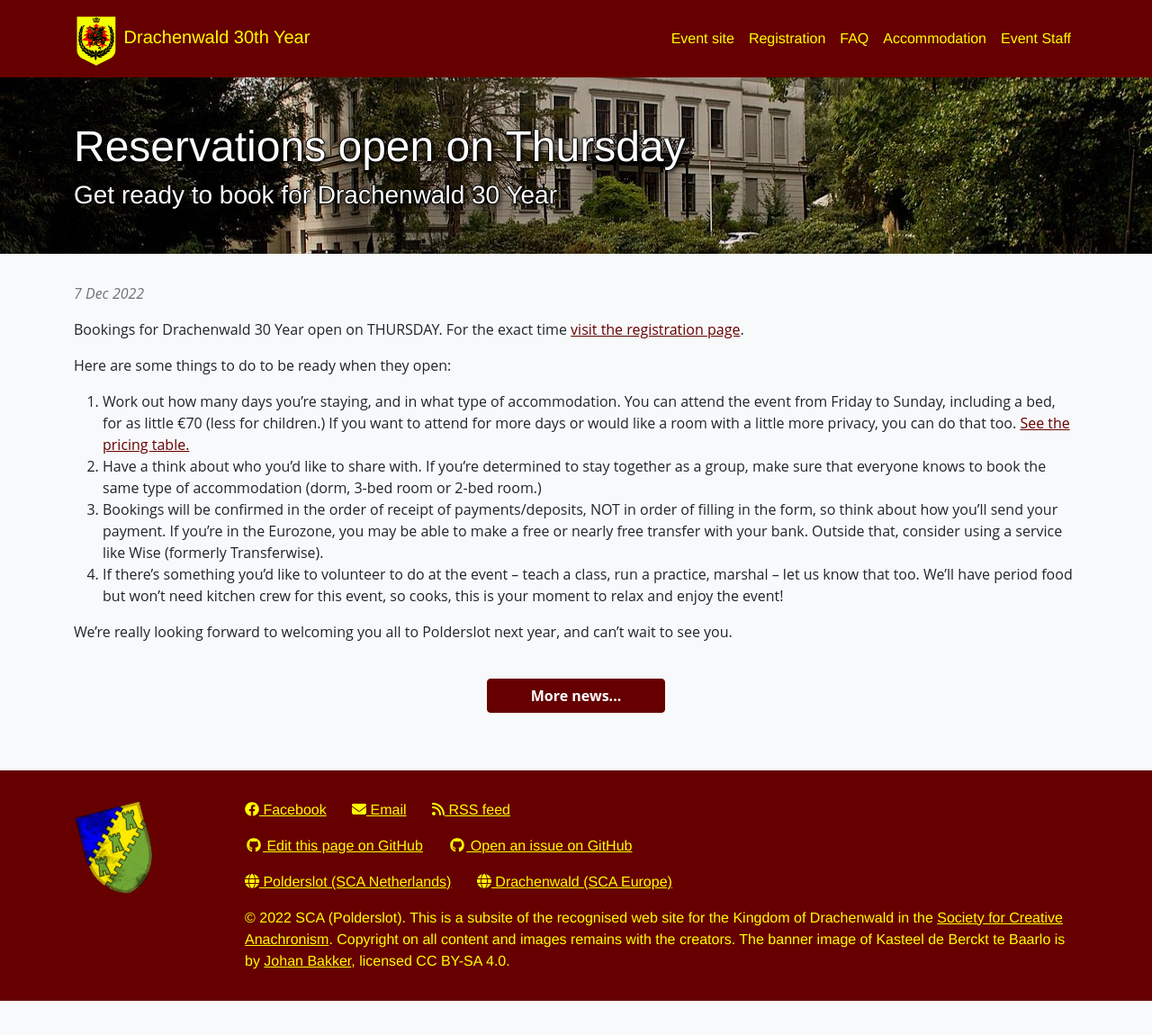
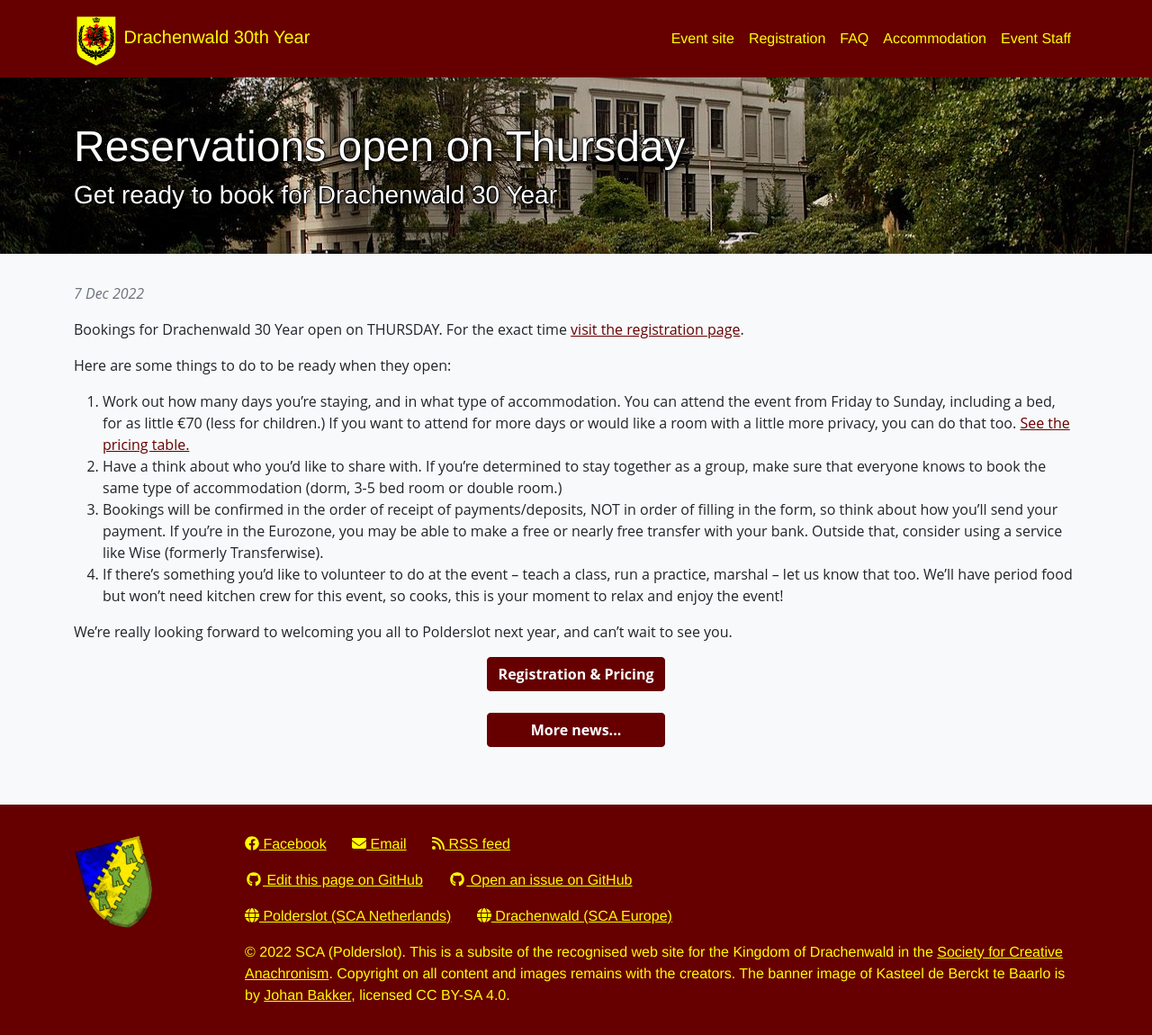
Before and after one commit to drachenwald/dw-30-year, a Jekyll site: the page built from _posts/2022-12-07-reg-opening-tomorrow.md, in a window 1280 px wide. Shown: the whole page at 90% size. Built offline with Jekyll 4.4.1, drawn with Linux system fonts in a browser that asks for light colours; some web fonts are replaced; before the commit the page ends 1112 px from its top, so only the background shows below that.

Commit message:
wording/layout tweaks

```diff
--- a/_posts/2022-12-07-reg-opening-tomorrow.md
+++ b/_posts/2022-12-07-reg-opening-tomorrow.md
@@ -3,13 +3,17 @@
 subtitle: "Get ready to book for Drachenwald 30 Year"
 excerpt: "Get ready to book for Drachenwald 30 Year."
 ---
-Bookings for Drachenwald 30 Year open on THURSDAY. For the exact time [visit the registration page](https://30year.drachenwald.sca.org/reg/).
+Bookings for Drachenwald 30 Year open on THURSDAY. For the exact time [visit the registration page]({% link reg/index.md %}).
 
 Here are some things to do to be ready when they open:
 
 1. Work out how many days you're staying, and in what type of accommodation. You can attend the event from Friday to Sunday, including a bed, for as little €70 (less for children.) If you want to attend for more days or would like a room with a little more privacy, you can do that too. [See the pricing table.](https://30year.drachenwald.sca.org/reg/)
-2. Have a think about who you'd like to share with. If you're determined to stay together as a group, make sure that everyone knows to book the same type of accommodation (dorm, 3-bed room or 2-bed room.)
+2. Have a think about who you'd like to share with. If you're determined to stay together as a group, make sure that everyone knows to book the same type of accommodation (dorm, 3-5 bed room or double room.)
 3. Bookings will be confirmed in the order of receipt of payments/deposits, NOT in order of filling in the form, so think about how you'll send your payment. If you're in the Eurozone, you may be able to make a free or nearly free transfer with your bank. Outside that, consider using a service like Wise (formerly Transferwise).
 4. If there's something you'd like to volunteer to do at the event – teach a class, run a practice, marshal – let us know that too. We'll have period food but won't need kitchen crew for this event, so cooks, this is your moment to relax and enjoy the event!
 
 We're really looking forward to welcoming you all to Polderslot next year, and can't wait to see you.
+
+<div class="text-center">
+  <a href="{% link reg/index.md %}" class="btn btn-primary">Registration & Pricing</a>
+</div>
--- a/index.html
+++ b/index.html
@@ -15,8 +15,8 @@
 </div>
 
 <div class="text-center m-4">
-  <a href="{% link faq/index.html %}" class="btn btn-primary shadow mx-4">Frequently asked questions</a>
-  <a href="{% link eventstaff/index.html %}" class="btn btn-primary shadow mx-4">Meet the team</a>
+  <a href="{% link faq/index.html %}" class="btn btn-primary shadow mx-4 my-2">Frequently asked questions</a>
+  <a href="{% link eventstaff/index.html %}" class="btn btn-primary shadow mx-4 my-2">Meet the team</a>
 </div>
 
 <div class="card-group shadow mt-5">
```
Also changed, not shown: reg/index.md (+2 -2 lines).
